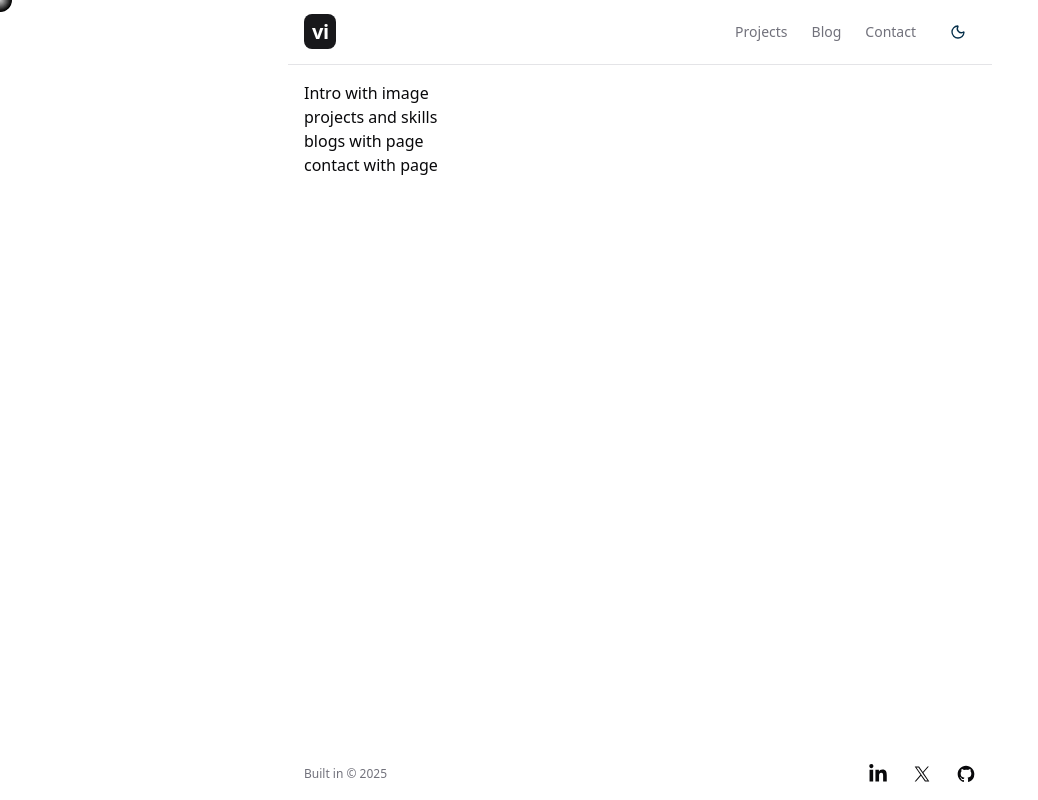
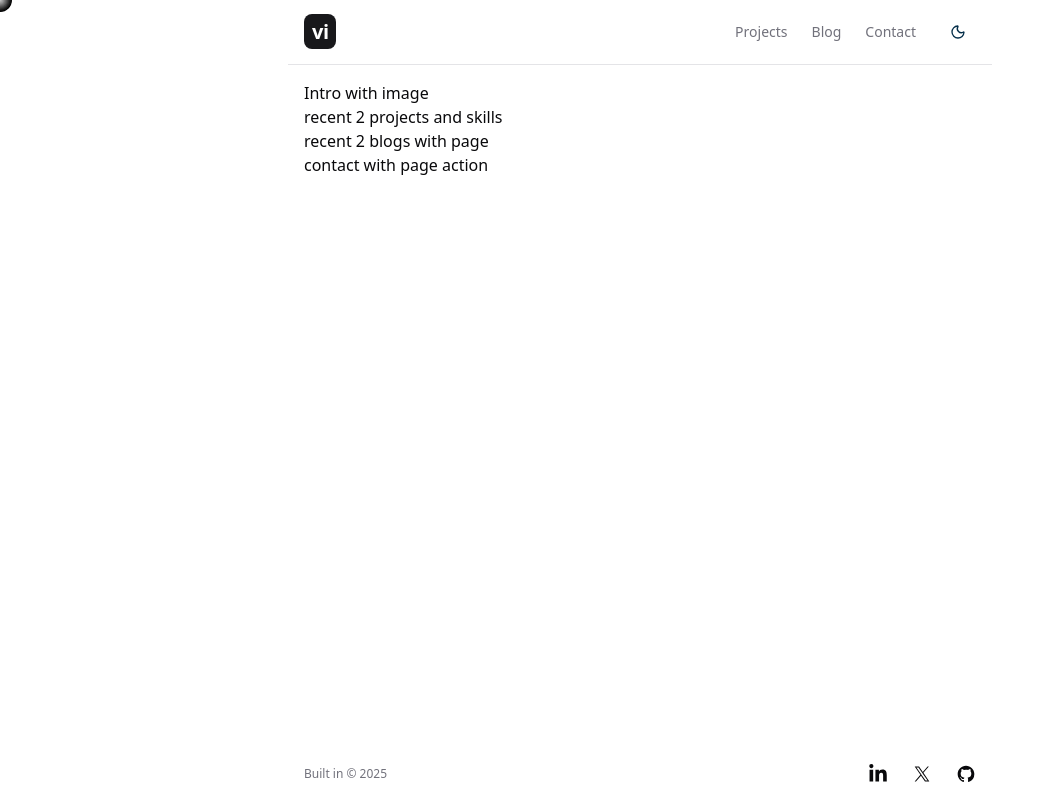
Before and after one commit to blockvished/jcmvishael, a Next.js app: page / in a window 1280 px wide. Shown: the whole page, without its empty margins (0-1038 px from the left). Built offline with nearby package versions, Linux system fonts and the light colour scheme.

Commit message:
finalized the structure and fixed nav links etc

```diff
--- /dev/null
+++ b/src/app/blogs/page.tsx
@@ -0,0 +1,9 @@
+import React from 'react'
+
+function Blogs() {
+  return (
+    <div>Blogs</div>
+  )
+}
+
+export default Blogs
--- /dev/null
+++ b/src/app/contact/page.tsx
@@ -0,0 +1,9 @@
+import React from 'react'
+
+function Contact() {
+  return (
+    <div>Contact</div>
+  )
+}
+
+export default Contact
--- a/src/app/page.tsx
+++ b/src/app/page.tsx
@@ -1,18 +1,18 @@
+import Intro from "@/components/intro";
+
 export default function Home() {
   return (
     <>
       <div className="">
+        <Intro />
         <p>
-          Intro with image
+          recent 2 projects and skills
         </p>
         <p>
-          projects and skills
+          recent 2 blogs with page
         </p>
         <p>
-          blogs with page
-        </p>
-        <p>
-          contact with page
+          contact with page action
         </p>
       </div>
     </>
--- /dev/null
+++ b/src/app/projects/page.tsx
@@ -0,0 +1,9 @@
+import React from 'react'
+
+function Projects() {
+  return (
+    <div>Projects</div>
+  )
+}
+
+export default Projects
--- /dev/null
+++ b/src/components/intro.tsx
@@ -0,0 +1,9 @@
+import React from 'react'
+
+function Intro() {
+  return (
+    <div>Intro with image</div>
+  )
+}
+
+export default Intro
--- a/src/components/navbar.tsx
+++ b/src/components/navbar.tsx
@@ -20,7 +20,7 @@ export default function Navbar() {
                             Projects
                         </Link>
                         <Link
-                            href="/blog"
+                            href="/blogs"
                             className="text-sm font-medium text-muted-foreground transition-colors hover:text-foreground"
                         >
                             Blog
```
